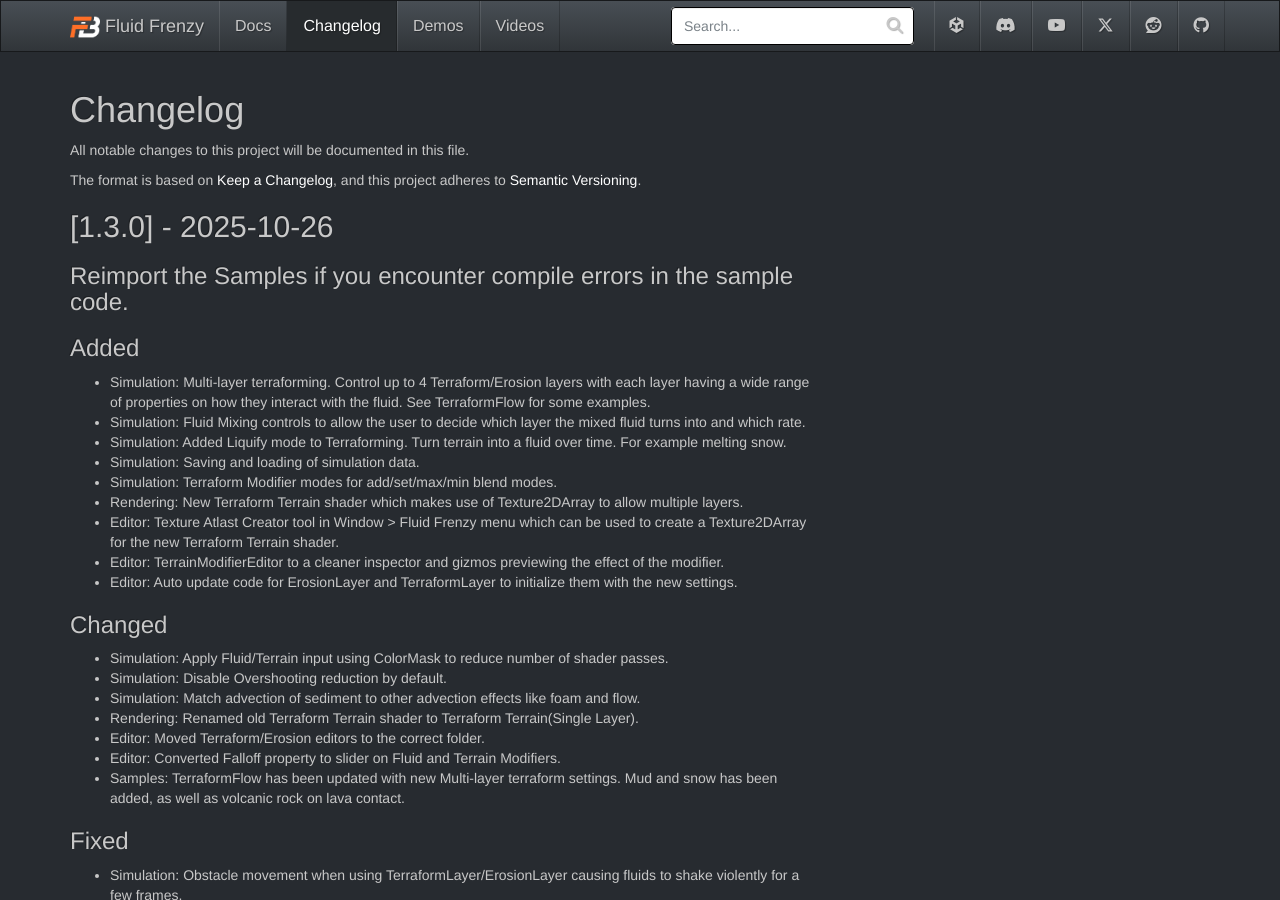
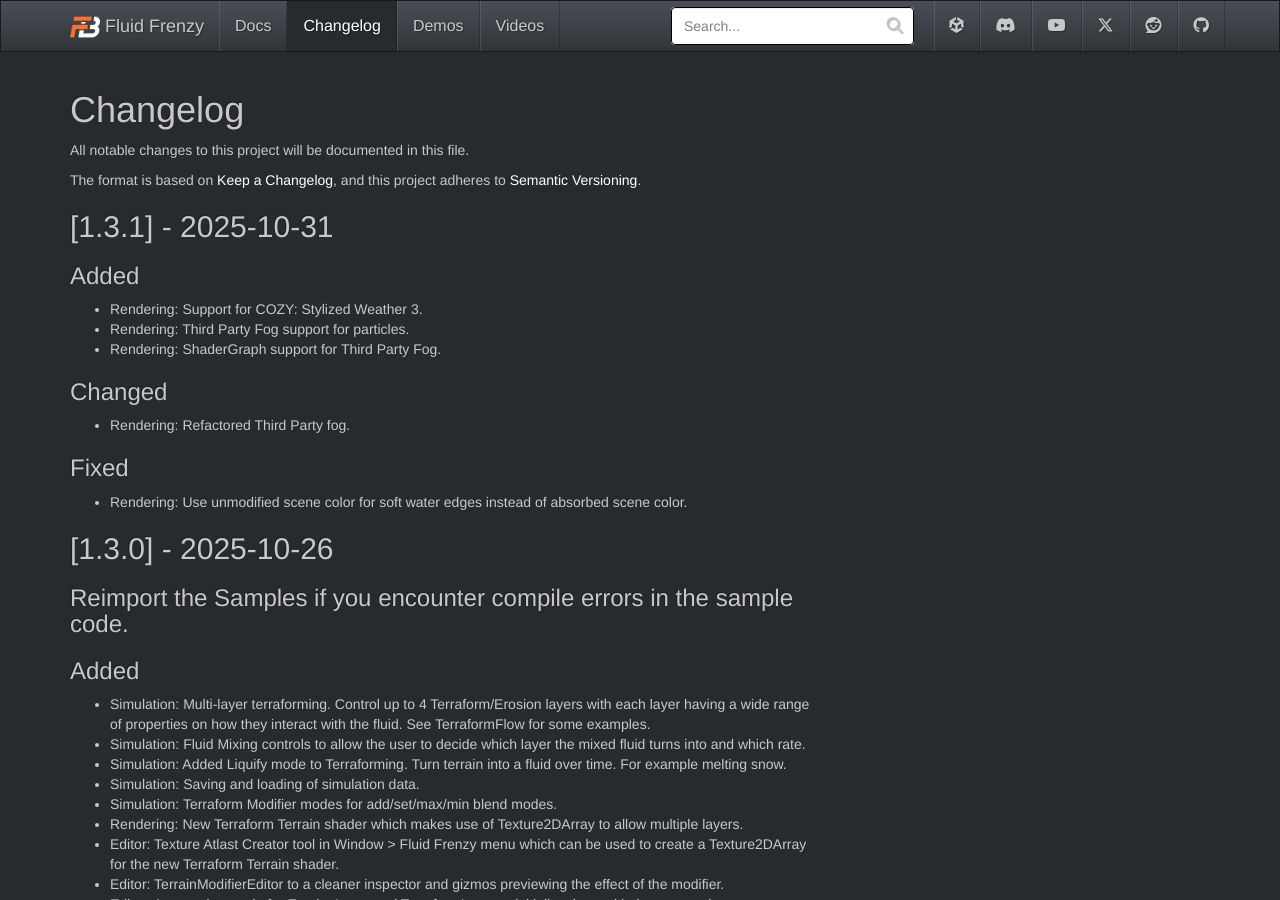
Before and after one commit to FrenzyByte/fluidfrenzy, a Jekyll site: the page built from _changelog/index.md, in a window 1280 px wide and 900 px high. Built offline with Jekyll 4.4.1, drawn with Linux system fonts in a browser that asks for light colours.

Commit message:
v1.3.1 docs and changelog.

```diff
--- a/_changelog/index.md
+++ b/_changelog/index.md
@@ -9,6 +9,19 @@ All notable changes to this project will be documented in this file.
 
 The format is based on [Keep a Changelog](https://keepachangelog.com/en/1.1.0/),
 and this project adheres to [Semantic Versioning](https://semver.org/spec/v2.0.0.html).
+
+## [1.3.1] - 2025-10-31
+
+### Added
+- Rendering: Support for COZY: Stylized Weather 3.
+- Rendering: Third Party Fog support for particles.
+- Rendering: ShaderGraph support for Third Party Fog.
+
+### Changed
+- Rendering: Refactored Third Party fog.
+
+### Fixed
+- Rendering: Use unmodified scene color for soft water edges instead of absorbed scene color.
 
 ## [1.3.0] - 2025-10-26
 
```
Also changed, not shown: _docs/third-party-support.md (+6 -1 lines).
